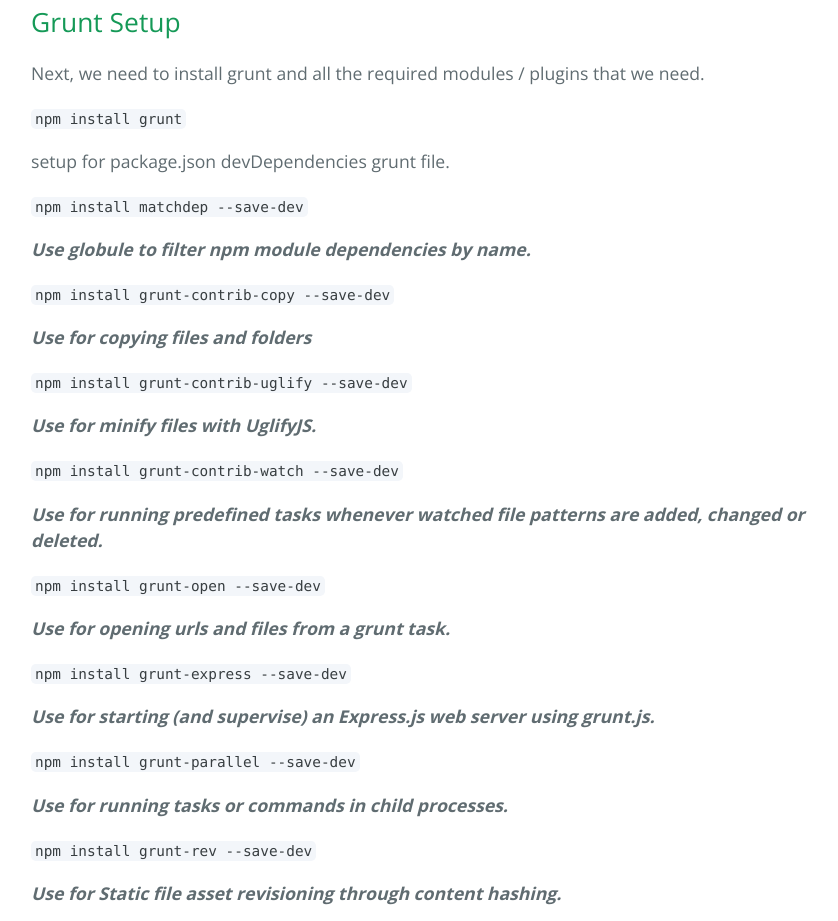
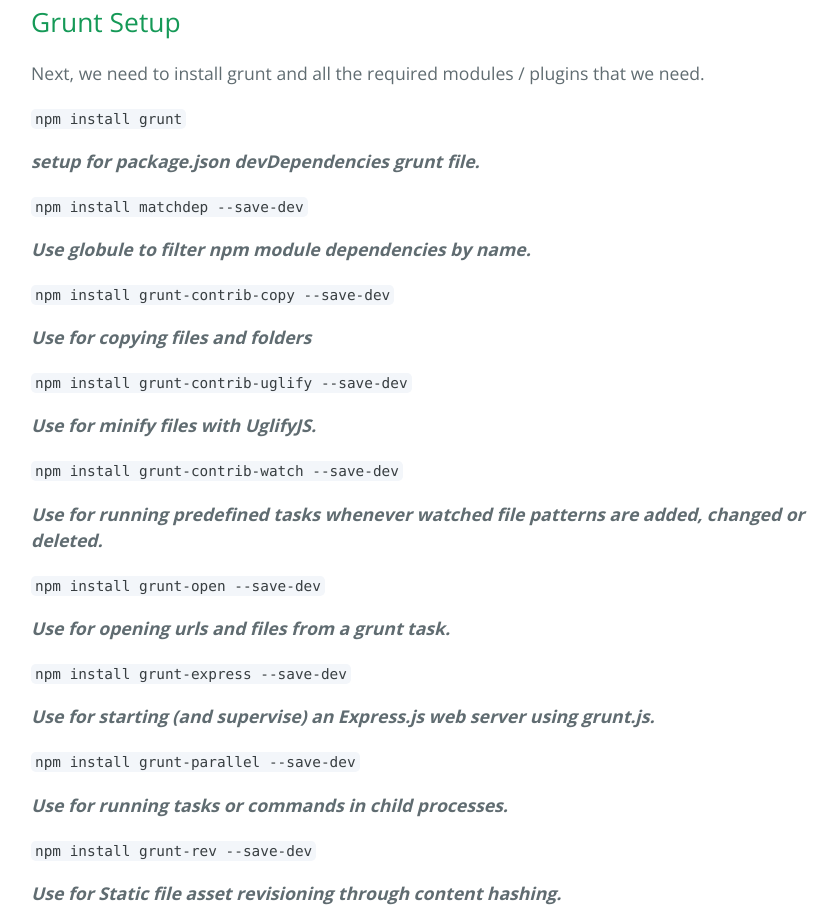
Before and after one commit to iv3SOJ/Bootstrap-sass-grunt-setup-UXD-v2, a plain HTML site: page index.html in a window 1280 px wide. Shown: the part 2123-3044 px from the top of the page, without its empty margins (193-1031 px from the left). Drawn offline with nearby package versions, Linux system fonts and the light colour scheme.

```diff
--- a/index.html
+++ b/index.html
@@ -105,7 +105,7 @@
 
 <p><code>npm install grunt</code></p>
 
-<p>setup for package.json devDependencies grunt file.</p>
+<p><em><strong>setup for package.json devDependencies grunt file.</strong></em></p>
 
 <p><code>npm install matchdep --save-dev</code></p>
 
```
Also changed, not shown: params.json (+1 -1 lines).
